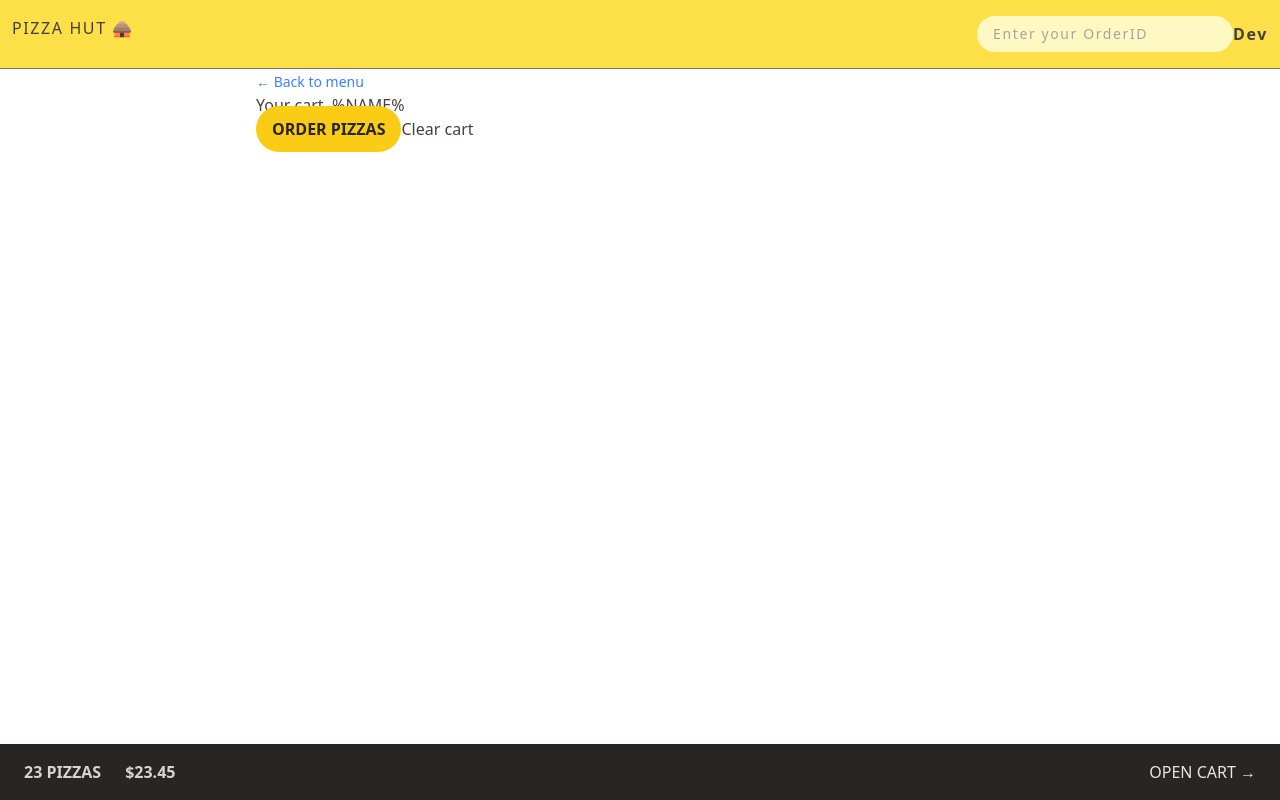
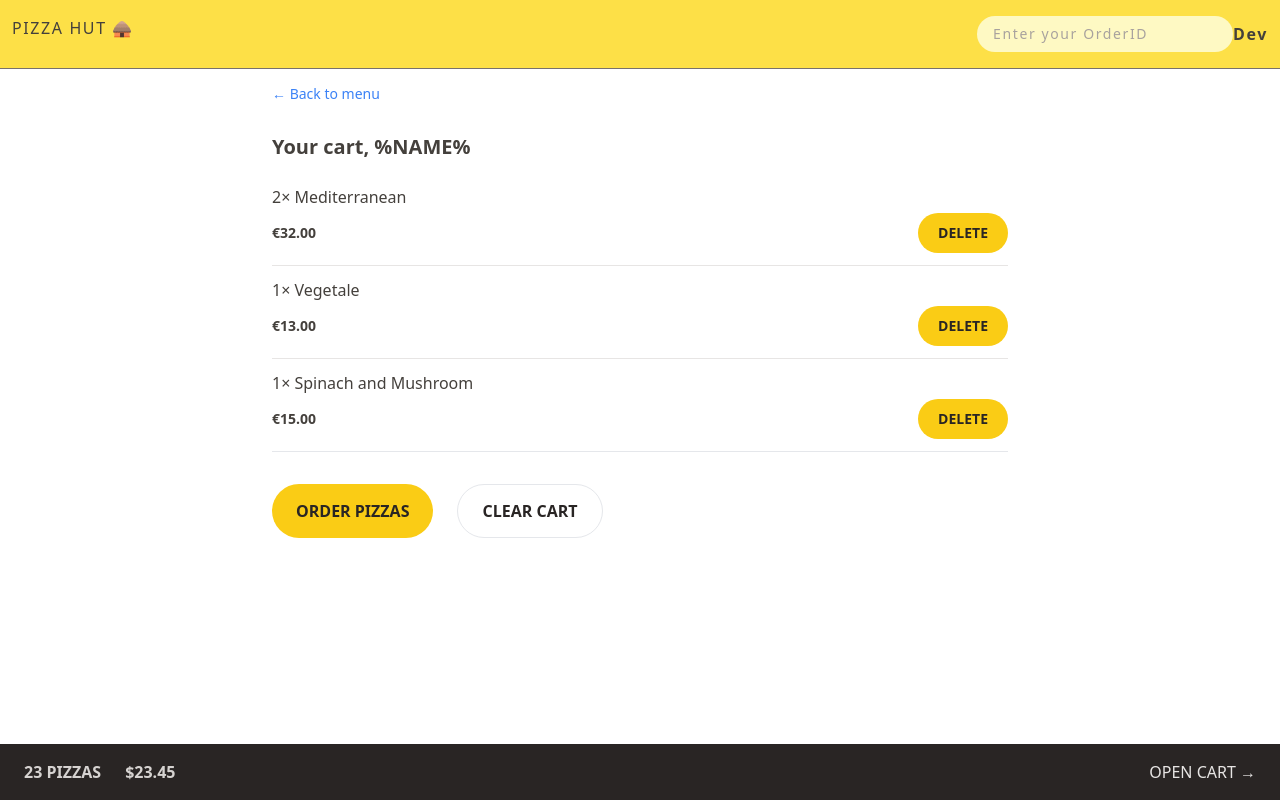
Before and after one commit to DevendranathReddy7/PizzaHut, a React (Create React App) app: page /cart in a window 1280 px wide. Built offline with nearby package versions, Linux system fonts and the light colour scheme.

Commit message:
menu and order styled with tailwind css

```diff
--- a/src/Components/Button.js
+++ b/src/Components/Button.js
@@ -1,11 +1,18 @@
 import { Link } from "react-router-dom"
 
-const Button = ({ children, disabled, to }) => {
-    const className = "bg-yellow-400 uppercase font-semibold text-stone-800 py-3 px-4 rounded-full hover:bg-yellow-300 transition-colors focus:outline-none focus:ring focus:ring-yellow-300 focus:ring-offset-2 disabled:cursor-not-allowed"
+const Button = ({ children, disabled, to, type }) => {
+
+    const base = "bg-yellow-400 uppercase font-semibold text-stone-800  rounded-full hover:bg-yellow-300 transition-colors focus:outline-none focus:ring focus:ring-yellow-300 focus:ring-offset-2 disabled:cursor-not-allowed"
+
+    const styles = {
+        primary: base + ' px-4 py-3 md:px-6 md:py-4',
+        small: base + '  py-2 md:px-5 md:py-2.5 text-sm',
+        secondary: "border uppercase font-semibold text-stone-800  rounded-full hover:bg-stone-300 transition-colors focus:outline-none focus:ring focus:ring-yellow-300 focus:ring-offset-2 disabled:cursor-not-allowed px-4 py-2.5 md:px-6 md:py-3.5"
+    }
     if (to)
-        return (<Link to={to} className={className}>{children}</Link>)
+        return (<Link to={to} className={styles[type]}>{children}</Link>)
     return (
-        <button disabled={disabled} className={className}>{children}
+        <button disabled={disabled} className={styles[type]}>{children}
         </button>
     )
 }
--- a/src/Components/Cart.js
+++ b/src/Components/Cart.js
@@ -1,6 +1,7 @@
 import { Link, Outlet } from 'react-router-dom';
 import LinkButton from './LinkButton';
 import Button from './Button';
+import CartItem from './CartItem';
 
 const fakeCart = [
   {
@@ -31,15 +32,19 @@
 
   return (
 
-    <div>
+    <div className='px-4 py-3'>
       {/* <Outlet /> */}
       <LinkButton to="/menu">&larr; Back to menu</LinkButton>
-      <h2>Your cart, %NAME%</h2>
+      <h2 className='mt-7 text-xl font-semibold'>Your cart, %NAME%</h2>
 
-      <div>
-        <Link ></Link>
-        <Button to="/order/new">Order pizzas</Button>
-        <button>Clear cart</button>
+      <ul className='mt-3 divide-y divide-stone-200 border-b'>
+        {cart.map(item => (
+          <CartItem item={item} key={item.id} />
+        ))}
+      </ul>
+      <div className='mt-8 space-x-6'>
+        <Button type='primary' to="/order/new">Order pizzas</Button>
+        <Button type='secondary'>Clear cart</Button>
       </div>
     </div>
   );
--- a/src/Components/CartItem.js
+++ b/src/Components/CartItem.js
@@ -1,13 +1,17 @@
+import { formatCurrency } from "../Sevices/helpers";
+import Button from "./Button";
+
 function CartItem({ item }) {
   const { pizzaId, name, quantity, totalPrice } = item;
 
   return (
-    <li>
-      <p>
+    <li className="py-3 ">
+      <p className="mb-1 ">
         {quantity}&times; {name}
       </p>
-      <div>
-        <p>{formatCurrency(totalPrice)}</p>
+      <div className="flex justify-between items-center sm:gap-6">
+        <p className="text-sm font-bold">{formatCurrency(totalPrice)}</p>
+        <Button type='small'>Delete</Button>
       </div>
     </li>
   );
--- a/src/Components/CreateOrder.js
+++ b/src/Components/CreateOrder.js
@@ -79,7 +79,7 @@
 
         <div>
           <input type="hidden" name="cart" value={JSON.stringify(cart)} />
-          <Button disabled={submitting}>{submitting ? 'Placing Order' : 'Order Now!'}</Button>
+          <Button type='primary' disabled={submitting}>{submitting ? 'Placing Order' : 'Order Now!'}</Button>
         </div>
       </Form>
     </div>
--- a/src/Components/CreateUser.js
+++ b/src/Components/CreateUser.js
@@ -22,7 +22,7 @@
 
       {username !== '' && (
         <div>
-          <Button>Start Ordering</Button>
+          <Button type='primary' >Start Ordering</Button>
         </div>
       )}
     </form>
--- a/src/Components/Menu.js
+++ b/src/Components/Menu.js
@@ -1,17 +1,19 @@
 import { useLoaderData } from "react-router-dom";
 import { getMenu } from "../Sevices/apiRestaurant";
+import MenuItem from "./MenuItem";
 
 function Menu() {
   const menu = useLoaderData() //gets data from loader which we provoded in rote
   return (
-    menu.map(item => <li key={item.id}>
-      <p>{item.name}</p>
-      <img src={item.imageUrl} alt={item.name} />
-      <p>{item.unitPrice}</p>
-    </li>
+    <ul className="divide-y divide-stone-200 px-2">
+      {menu.map(pizza => (
+        <MenuItem pizza={pizza} key={pizza.id} />
+      )
 
-    )
+      )}
+    </ul>
   )
+
 }
 
 export const loader = async () => {
--- a/src/Components/MenuItem.js
+++ b/src/Components/MenuItem.js
@@ -1,14 +1,18 @@
+import { formatCurrency } from "../Sevices/helpers";
+import Button from "./Button";
+
 function MenuItem({ pizza }) {
   const { id, name, unitPrice, ingredients, soldOut, imageUrl } = pizza;
 
   return (
-    <li>
-      <img src={imageUrl} alt={name} />
-      <div>
+    <li className="flex gap-4 py-2">
+      <img src={imageUrl} alt={name} className={`h-24 ${soldOut ? 'opacity-70 grayscale' : ''}`} />
+      <div className="flex flex-col grow">
         <p>{name}</p>
-        <p>{ingredients.join(', ')}</p>
-        <div>
-          {!soldOut ? <p>{formatCurrency(unitPrice)}</p> : <p>Sold out</p>}
+        <p className="capitalize">{ingredients.join(', ')}</p>
+        <div className="mt-auto flex items-center justify-between">
+          {!soldOut ? <p className="text-sm">{formatCurrency(unitPrice)}</p> : <p className="text-sm font-medium uppercase text-stone-500">Sold out</p>}
+          <Button type='small'>Add to cart</Button>
         </div>
       </div>
     </li>
```
